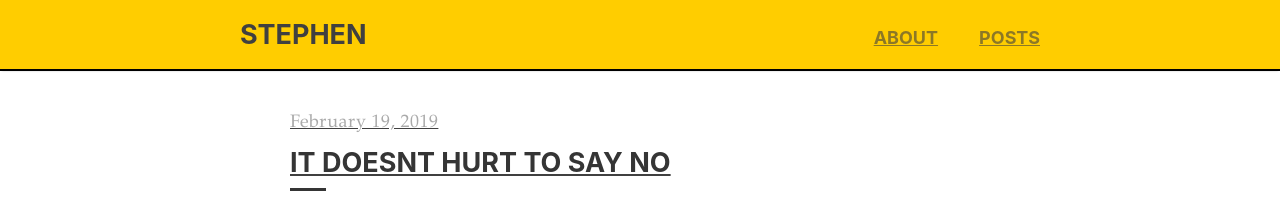
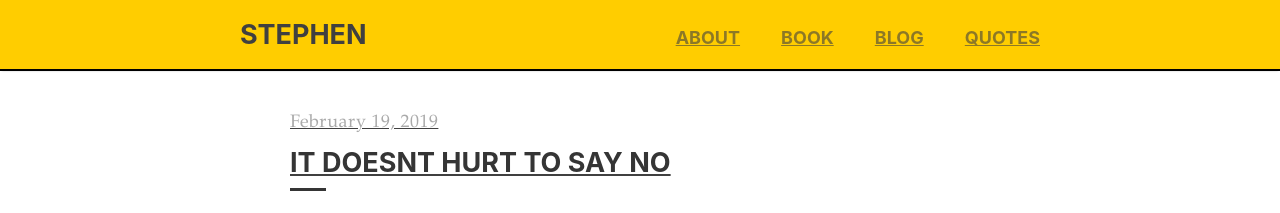
Before and after one commit to swoicik/swoicik.github.io, a Jekyll site: the page built from index.html, in a window 1280 px wide. Shown: the top 213 px of the page. Built offline with Jekyll 4.4.1, drawn with Linux system fonts in a browser that asks for light colours; the list of posts is cut into pages by our own code.

Commit message:
added links to navigation

```diff
--- a/_layouts/default.html
+++ b/_layouts/default.html
@@ -11,7 +11,9 @@
         </a>
         <ul>
           <li><a href="{{ '/about' | prepend: site.baseurl }}">About</a></li>
-          <li><a href="{{ '/archive' | prepend: site.baseurl }}">Posts</a></li>
+          <li><a href="{{ '/' | prepend: site.baseurl }}">Book</a></li>
+          <li><a href="{{ '/archive' | prepend: site.baseurl }}">Blog</a></li>
+          <li><a href="{{ '/' | prepend: site.baseurl }}">Quotes</a></li>
         </ul>
       </div>
     </nav>
```
